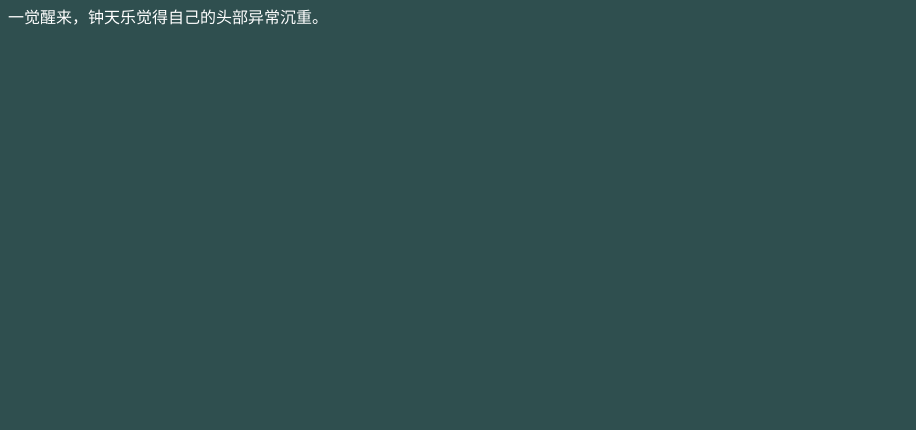
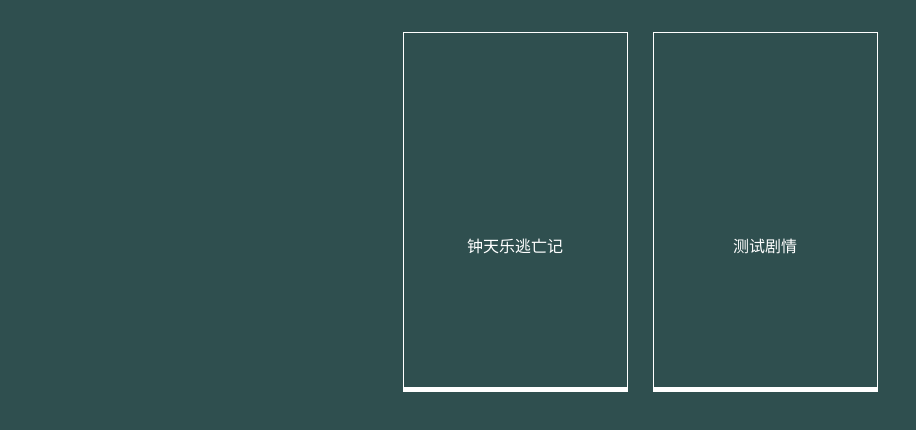
Before and after one commit to guyaqi/ztl_project, a Vue app: page / in a window 1280 px wide. Shown: the top 430 px of the page, without its empty margins (0-916 px from the left). Built offline with nearby package versions, Linux system fonts and the light colour scheme.

Commit message:
add more stories

```diff
--- /dev/null
+++ b/public/stories.json
@@ -0,0 +1,12 @@
+{
+  "list": [
+    {
+      "name": "钟天乐逃亡记",
+      "path": "./stories/Escape.json"
+    },
+    {
+      "name": "测试剧情",
+      "path": "./stories/Another.json"
+    }
+  ]
+}
--- a/public/TestStory.json
+++ b/public/stories/Escape.json
@@ -1,5 +1,5 @@
 {
-    "name":"测试剧情",
+    "name":"钟天乐逃亡记",
     "notes": [
         {
             "id": 0,
--- a/src/App.vue
+++ b/src/App.vue
@@ -1,8 +1,15 @@
 <template>
   <div id="app">
-<!--    <img alt="Vue logo" src="./assets/logo.png">-->
-<!--    <HelloWorld msg="Welcome to Your Vue.js App"/>-->
-    <GameView />
+    <div class="width-restricted">
+
+        <GameView v-if="gaming" :path="gamePath"/>
+        <div v-else>
+            <div class="card" v-for="game in games" v-bind:key="game.path" @click="startGame(game.path)">
+                {{game.name}}
+            </div>
+        </div>
+    </div>
+
   </div>
 </template>
 
@@ -13,8 +20,29 @@ import GameView from "@/components/GameView";
 export default {
     name: 'app',
     components: {
-    // HelloWorld
         GameView
+    },
+    mounted: function () {
+        fetch('./stories.json')
+            .then(response => response.json())
+            .then(obj => {
+                this.games = obj.list
+            })
+    },
+    data: function () {
+        return {
+            games: [],
+            gaming: false,
+            gamePath: ""
+        }
+    },
+
+    methods: {
+
+        startGame: function (path) {
+            this.gamePath = path;
+            this.gaming = true;
+        }
     }
 }
 </script>
@@ -31,8 +59,33 @@ export default {
         font-family: 'Avenir', Helvetica, Arial, sans-serif;
         -webkit-font-smoothing: antialiased;
         -moz-osx-font-smoothing: grayscale;
-  /*text-align: center;*/
-  /*color: #2c3e50;*/
-  /*margin-top: 60px;*/
+        background-color: darkslategrey;
+
+        height: 100vh;
+        width: 100%;
+        overflow: auto;
+
+        padding-top: 1rem;
+
+    }
+    .width-restricted {
+        max-width: 500px;
+        margin: 0 auto;
+    }
+    .card {
+        display: inline-block;
+        width: 45%;
+        height: 45vh;
+
+        margin: 1rem 2.5%;
+
+        background-color: transparent;
+        color: white;
+
+        padding-top: 40%;
+        text-align: center;
+
+        border: 1px solid white;
+        border-bottom: 5px solid white;
     }
 </style>
--- a/src/components/GameView.vue
+++ b/src/components/GameView.vue
@@ -7,7 +7,7 @@
                 <Choose v-else-if="item.type==='choose'" :choices="item.choices" :values="variableList" :value="item.variable" :callback="chooseHandler"></Choose>
 
 
-            <div class="mask" v-if="end">
+            <div class="mask" @click.stop="restart" v-if="end">
                 <p class="title">游戏结束</p>
                 <p class="sub">{{endText}}</p>
             </div>
@@ -29,6 +29,10 @@
             Dialog
         },
 
+        props: [
+            "path"
+        ],
+
         data: function () {
             return {
                 gameName: "",
@@ -41,7 +45,8 @@
             }
         },
         mounted: function() {
-            fetch("./TestStory.json")
+            console.log(this.path);
+            fetch(this.path)
                 .then(response => response.json())
                 .then(res => {
 
@@ -56,6 +61,17 @@
                 console.log("now -> " + this.now);
                 const current = this.notes[this.now];
                 console.log(JSON.stringify(current))
+            },
+
+            restart: function () {
+                this.variableList = {};
+                this.renderStack = [];
+                this.now = 0;
+                this.end = false;
+                this.endText = "";
+
+                this.process();
+
             },
 
             process: function () {
```
Also changed, not shown: public/stories/Another.json (added, +72 -0 lines). Lines whose indentation alone changed are shown as unchanged.
